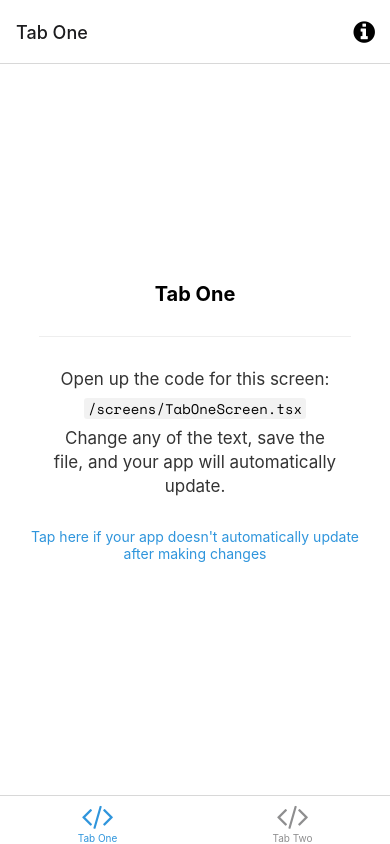
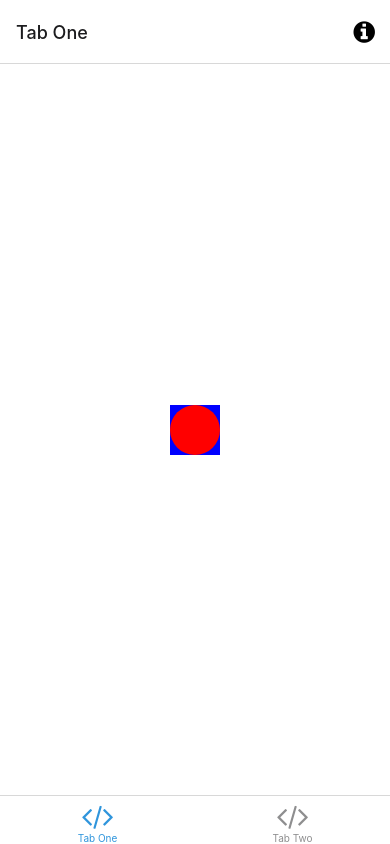
Before and after one commit to tsukudabuddha/breath, a React Native app: screen /TabOne in a window 390 px wide. Built offline with nearby package versions, Linux system fonts and the light colour scheme; what expo-linking would draw is missing.

Commit message:
basic growth animation

```diff
--- /dev/null
+++ b/components/Exercise/ExerciseView.tsx
@@ -0,0 +1,79 @@
+import React, { useState } from 'react';
+import { Animated, Dimensions, Pressable, StyleSheet, View } from 'react-native';
+import { useFocusEffect } from '@react-navigation/native';
+
+type Props = {
+  style: React.CSSProperties
+}
+
+type Exercise = {
+  inhaleDuration: number
+  exhaleDuration: number
+  holdDuration: number
+
+}
+
+export default function ExerciseView (props: Props) {
+  const maxWidth = Dimensions.get('screen').width * 0.85;
+  const startingWidth = 50;
+  const [innerSize] = useState(new Animated.Value(startingWidth));
+
+  function startAnimation() {
+
+    const animations = [
+      Animated.timing(
+        innerSize,
+        {
+          toValue: maxWidth,
+          duration: 1000,
+          useNativeDriver: false
+        }
+      ),
+      Animated.timing(
+        innerSize,
+        {
+          toValue: 50,
+          duration: 1000,
+          useNativeDriver: false
+        }
+      )
+    ]
+
+    Animated.sequence(animations).start()
+
+    console.log("tap")
+  }
+
+  const outerViewStyle = {
+    height: maxWidth,
+    width: maxWidth,
+    borderRadius: maxWidth
+  }
+
+  return (
+    <Pressable style={styles.container} onPress={startAnimation}>
+      <View
+        style={{...styles.animatedContainer}}
+      >
+        <Animated.View style={{
+          backgroundColor: 'red',
+          width: innerSize,
+          height: innerSize,
+          borderRadius: innerSize
+        }}>
+        </Animated.View>
+      </View>
+    </Pressable>
+  );
+}
+
+const styles = StyleSheet.create({
+  container: {
+    // backgroundColor: 'blue'
+  },
+  animatedContainer: {
+    alignContent: 'center',
+    justifyContent: 'center',
+    backgroundColor: 'blue'
+  }
+});
--- a/package.json
+++ b/package.json
@@ -32,7 +32,8 @@
     "react-native": "0.68.2",
     "react-native-safe-area-context": "4.2.4",
     "react-native-screens": "~3.11.1",
-    "react-native-web": "0.17.7"
+    "react-native-web": "0.17.7",
+    "@types/react": "17.0.43"
   },
   "devDependencies": {
     "@babel/core": "^7.12.9",
--- a/screens/TabOneScreen.tsx
+++ b/screens/TabOneScreen.tsx
@@ -1,15 +1,14 @@
-import { StyleSheet } from 'react-native';
+import { Button, StyleSheet } from 'react-native';
 
 import EditScreenInfo from '../components/EditScreenInfo';
+import ExerciseView from '../components/Exercise/ExerciseView';
 import { Text, View } from '../components/Themed';
 import { RootTabScreenProps } from '../types';
 
 export default function TabOneScreen({ navigation }: RootTabScreenProps<'TabOne'>) {
   return (
     <View style={styles.container}>
-      <Text style={styles.title}>Tab One</Text>
-      <View style={styles.separator} lightColor="#eee" darkColor="rgba(255,255,255,0.1)" />
-      <EditScreenInfo path="/screens/TabOneScreen.tsx" />
+      <ExerciseView/>
     </View>
   );
 }
```
Also changed, not shown: 1 other file (tests, documents, lock files or other folders).
